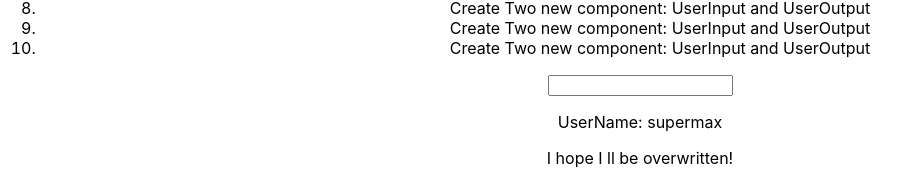
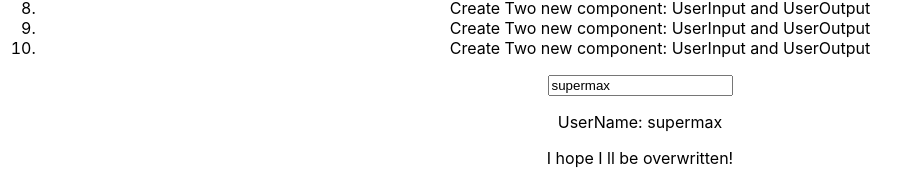
Before and after one commit to Masoume-vesali1993/udemy, a React (Create React App) app: page / in a window 1280 px wide. Shown: the part 158-327 px from the top of the page, without its empty margins (0-921 px from the left). Built offline with nearby package versions, Linux system fonts and the light colour scheme.

Commit message:
Event
changed in component input

```diff
--- a/src/App.js
+++ b/src/App.js
@@ -8,6 +8,10 @@ import UserOutput from './UserOutput/UserOutput';
 class App extends Component {
     state = {
         username: 'supermax'
+    }
+
+    usernameChangedHander = (event) => {
+        this.setState({username: event.target.value});
     }
 
 
@@ -26,7 +30,9 @@ class App extends Component {
                     <li>Create Two new component: UserInput and UserOutput</li>
                     <li>Create Two new component: UserInput and UserOutput</li>
                 </ol>
-                <UserInput />
+                <UserInput
+                changed={this.usernameChangedHander}
+                currentName={this.state.username} />
                 <UserOutput userName={this.state.username}/>
                 <UserOutput userName={this.state.username}/>
                 <UserOutput userName="Max"/>
--- a/src/UserInput/UserInput.js
+++ b/src/UserInput/UserInput.js
@@ -1,7 +1,10 @@
 import React from 'react';
 
-const userInput = () => {
-    return <input type="text" />;
+const userInput = (props) => {
+    return <input
+    type="text"
+    onChange={props.changed}
+    value={props.currentName} />;
 
 };
 
```
